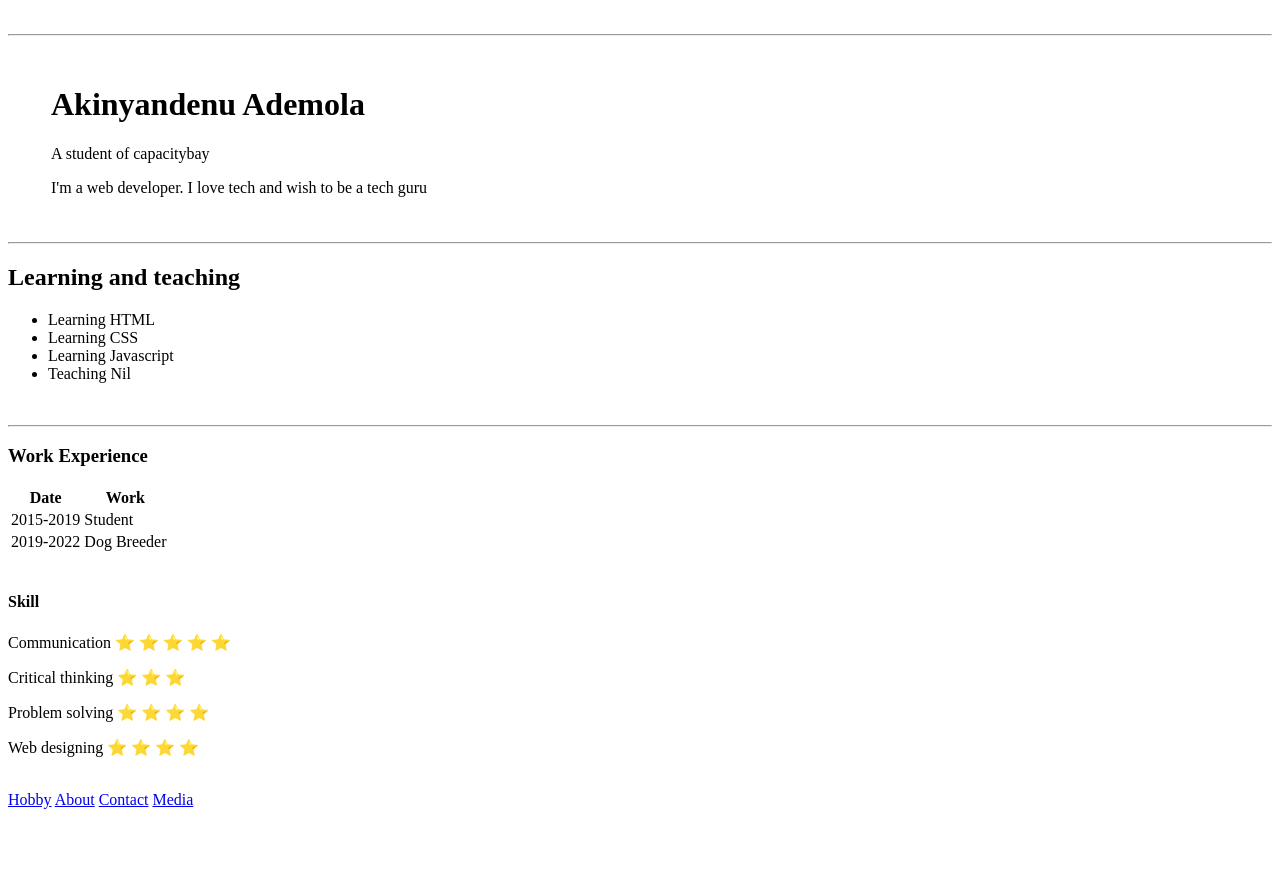
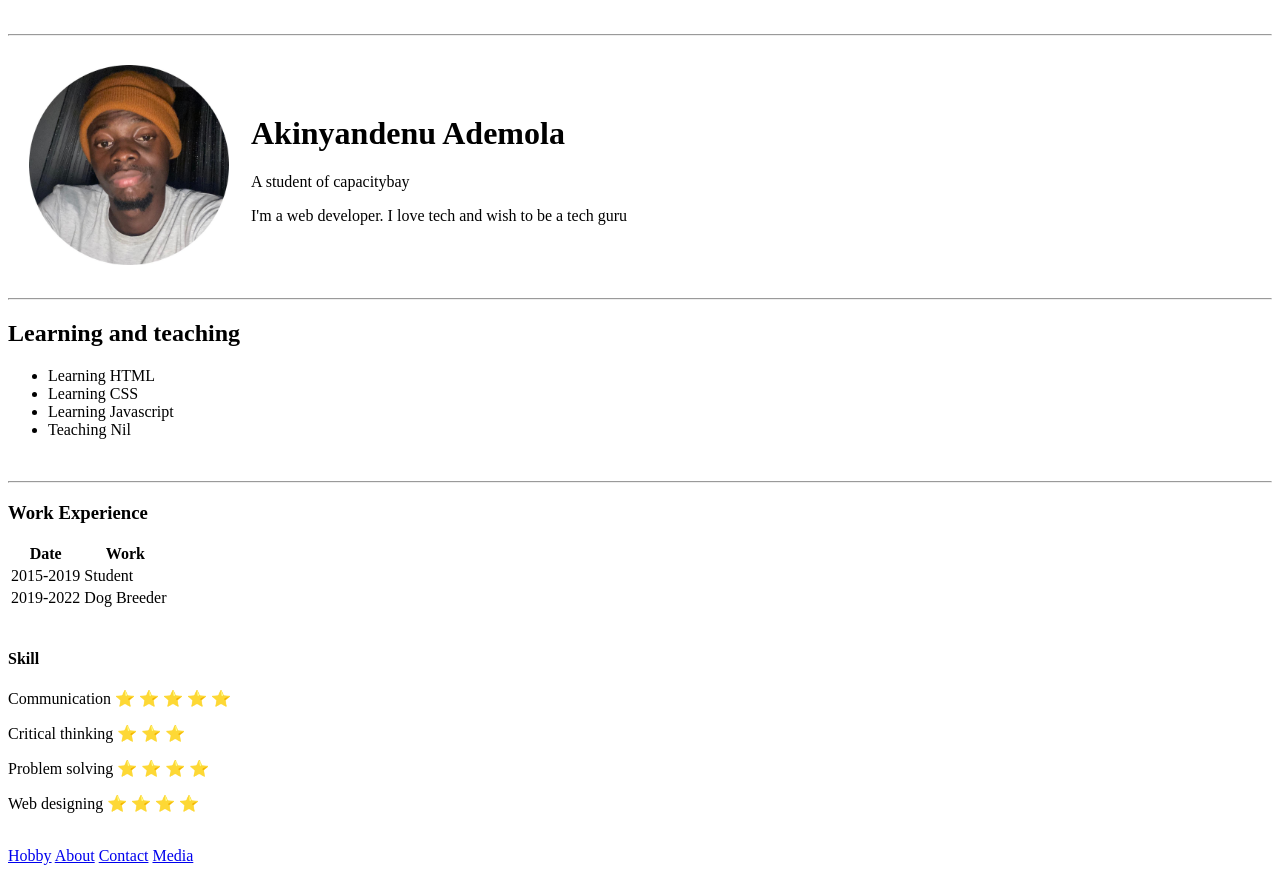
Before and after one commit to Ademola7/Final-HTML-Project, a plain HTML site: page index.html in a window 1280 px wide. Before the commit the page ends 817 px from the top, so only its background shows below. Drawn offline with Linux system fonts and the light colour scheme.

Commit message:
Update index.html

```diff
--- a/index.html
+++ b/index.html
@@ -16,7 +16,7 @@
         <body>
           <table cellspacing="20">
             <tr>
-    <td><a href="https:capacitybay.org"><img src="../Final HTML Project/img/WhatsApp Image 2022-09-14 at 1.14.28 AM.jpeg" width="200" alt=""></a></td>
+    <td><a href="https:capacitybay.org"><img src="img/WhatsApp Image 2022-09-14 at 1.14.28 AM.jpeg" width="200" alt=""></a></td>
     <td><h1>Akinyandenu Ademola</h1>
     <p>A student of capacitybay</p>
     <p>I'm a web developer. I love tech and wish to be a tech guru</p></td> <br>
```
